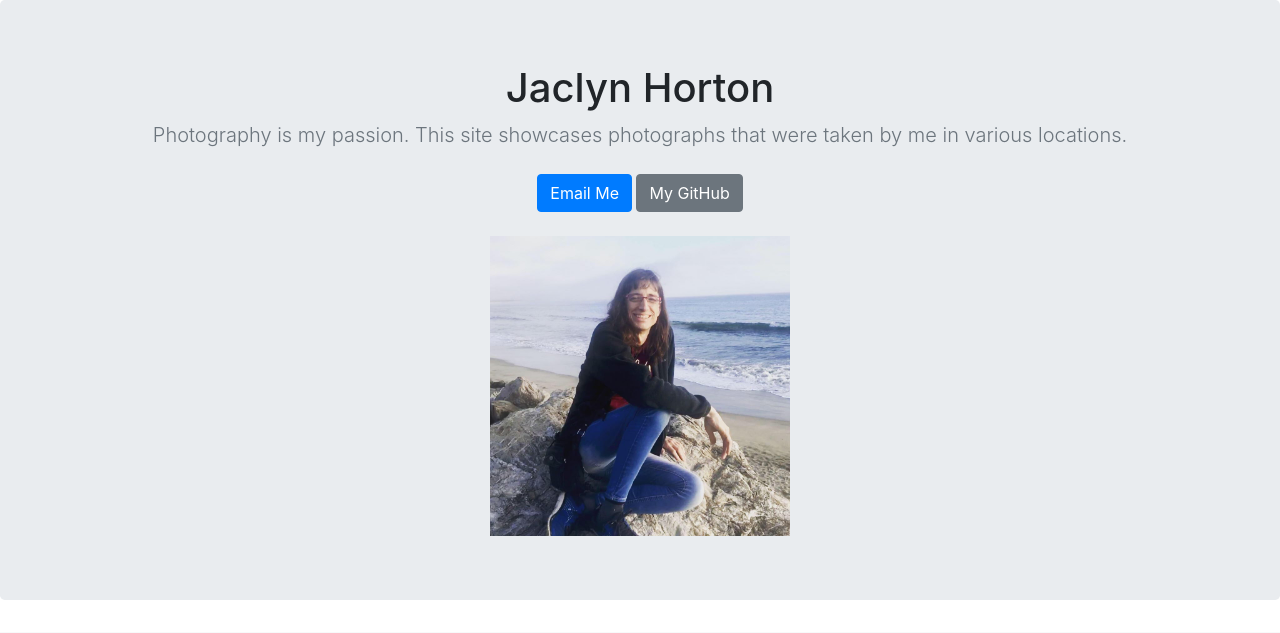
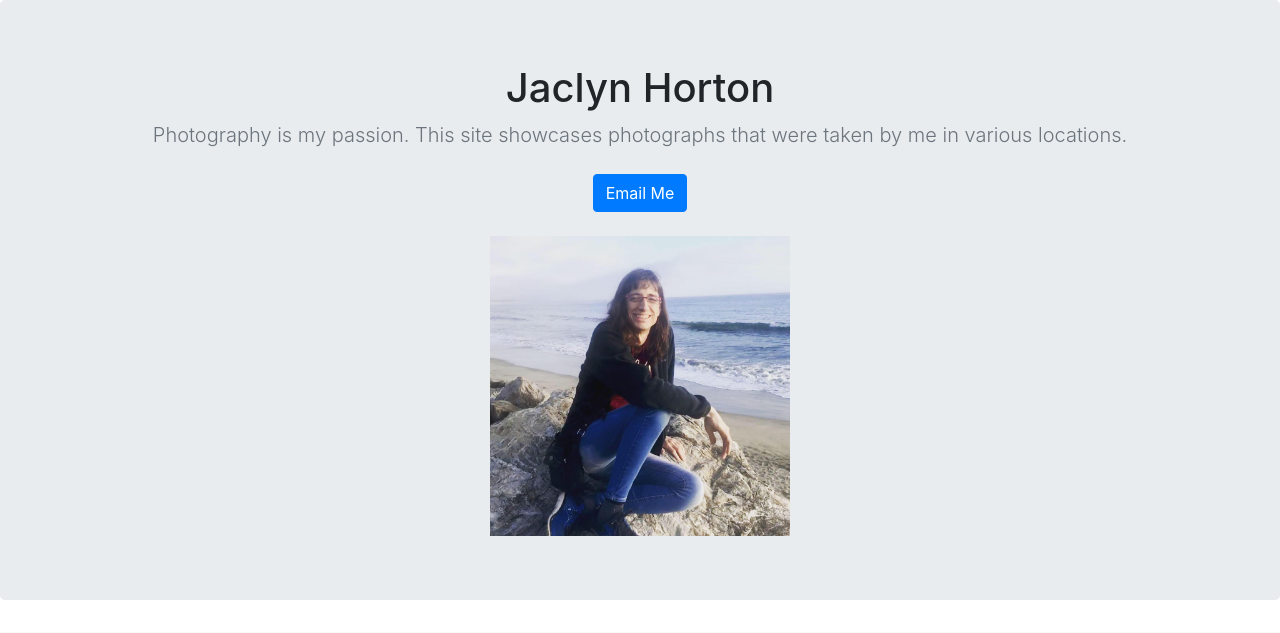
Before and after one commit to jaclynchorton/portfolio, a Django app: template jobs/templates/jobs/home.html in a window 1280 px wide. Shown: the top 633 px of the page. Run offline with Django 3.2, Linux system fonts and the light colour scheme; the template is opened without the code that fills it, so the values that code supplies are empty; some libraries are stand-ins or nearby versions.

Commit message:
Removed GitHub button

```diff
--- a/jobs/templates/jobs/home.html
+++ b/jobs/templates/jobs/home.html
@@ -1,8 +1,4 @@
-
-
-
-
-
+<!--home.html-->
 
 <!doctype html>
 <html lang="en">
@@ -31,7 +27,6 @@
           </p>
           <p>
             <a href="mailto:jaclynchorton@icloud.com" class="btn btn-primary my-2">Email Me</a>
-            <a href="https://github.com/jaclynchorton/" class="btn btn-secondary my-2">My GitHub</a>
           </p>
           <img src="{% static 'JackieAtMiramarBeach.jpg' %}" height="300" />
         </div>
```
